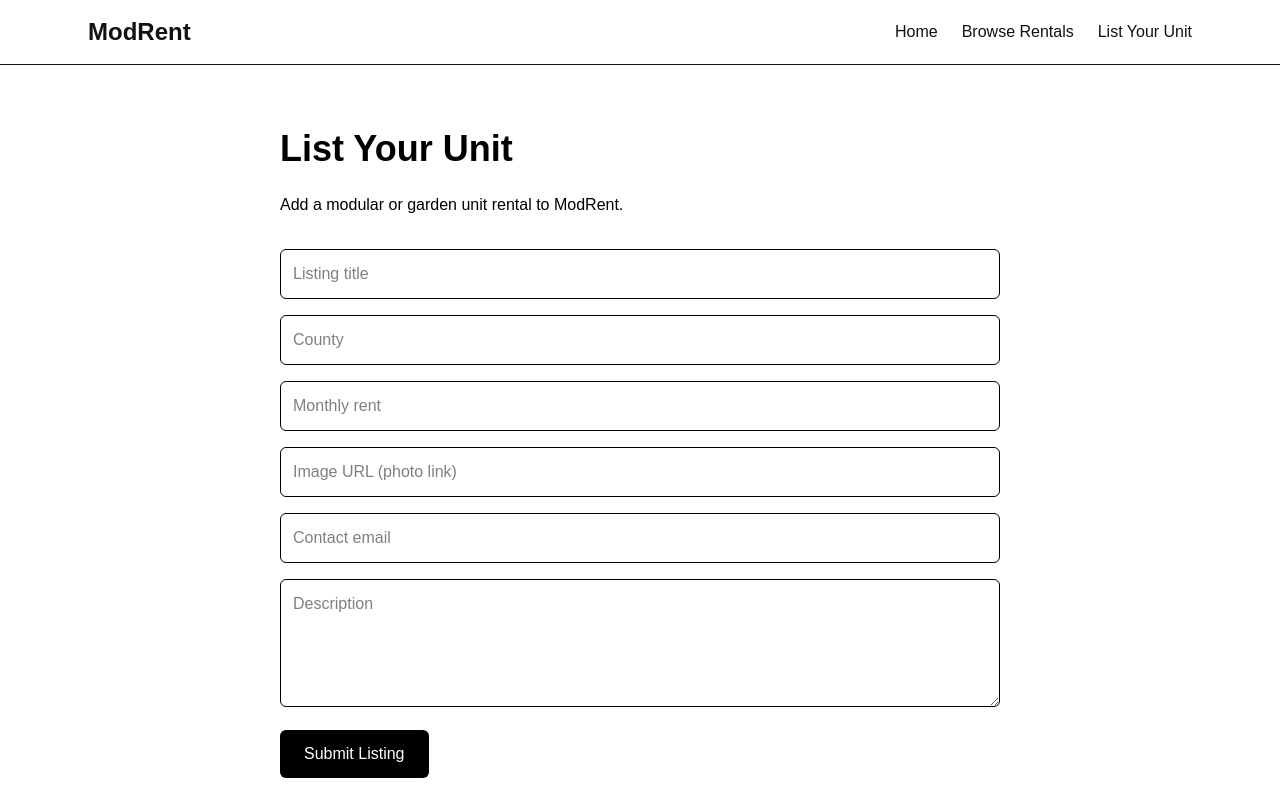
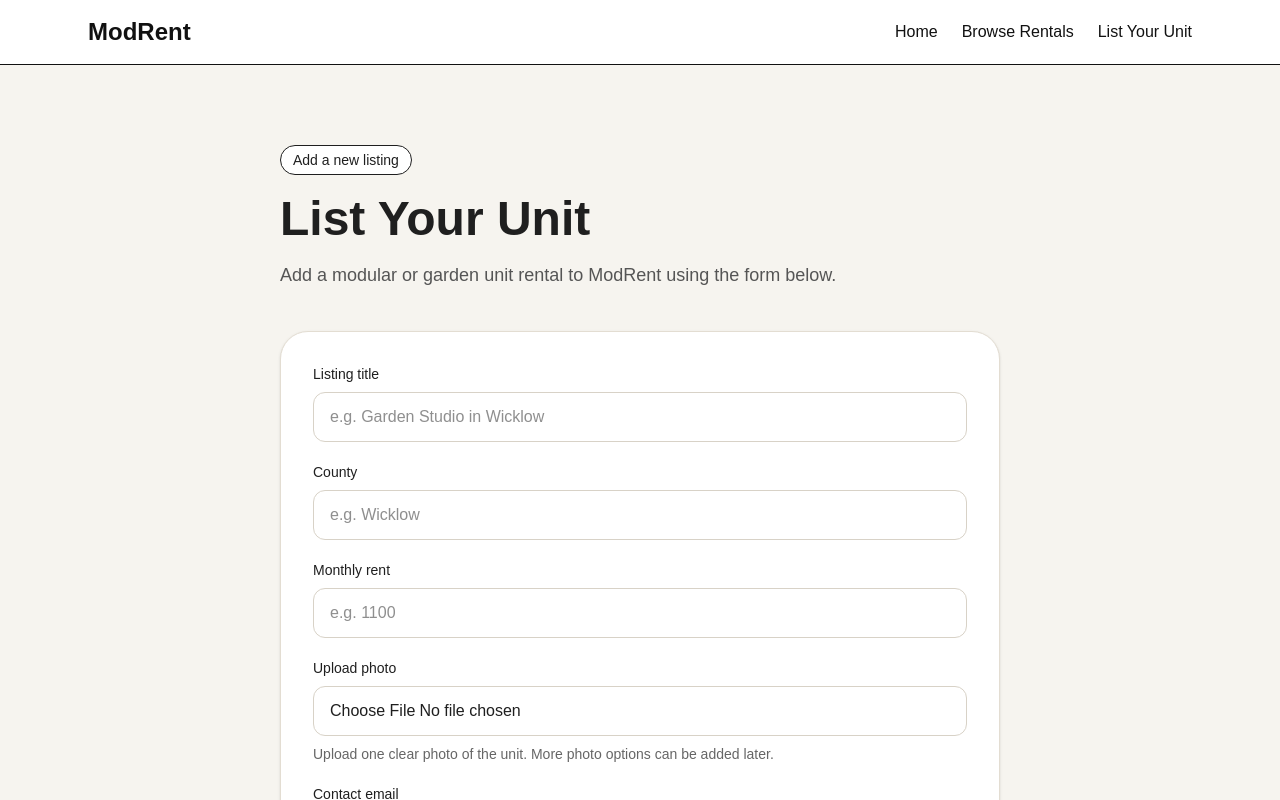
Before and after one commit to ZD12393/modrent, a Next.js app: page /create in a window 1280 px wide. Shown: the top 800 px of the page. Built offline with nearby package versions, Linux system fonts and the light colour scheme; no server answers.

Commit message:
Added photo upload and listing improvements

```diff
--- a/app/create/page.tsx
+++ b/app/create/page.tsx
@@ -1,111 +1,192 @@
 "use client";
 
 import { useState } from "react";
+import { supabase } from "@/lib/supabase";
 
 export default function CreatePage() {
   const [title, setTitle] = useState("");
   const [county, setCounty] = useState("");
   const [rent, setRent] = useState("");
-  const [imageUrl, setImageUrl] = useState("");
+  const [photo, setPhoto] = useState<File | null>(null);
   const [description, setDescription] = useState("");
   const [email, setEmail] = useState("");
+  const [saving, setSaving] = useState(false);
 
-  const handleSubmit = (e: React.FormEvent) => {
+  const handleSubmit = async (e: React.FormEvent) => {
     e.preventDefault();
+    setSaving(true);
 
-    const newListing = {
-      id: Date.now(),
+    let imageUrl = "";
+
+    if (photo) {
+      const fileExt = photo.name.split(".").pop();
+      const fileName = `${Date.now()}.${fileExt}`;
+      const filePath = `listings/${fileName}`;
+
+      const { error: uploadError } = await supabase.storage
+        .from("listing-photos")
+        .upload(filePath, photo);
+
+      if (uploadError) {
+        alert(`Photo upload failed: ${uploadError.message}`);
+        setSaving(false);
+        return;
+      }
+
+      const { data } = supabase.storage
+        .from("listing-photos")
+        .getPublicUrl(filePath);
+
+      imageUrl = data.publicUrl;
+    }
+
+    const { error } = await supabase.from("listings").insert([
+      {
         title,
         county,
         rent,
-      imageUrl,
+        image_url: imageUrl,
         description,
         email,
-    };
+      },
+    ]);
 
-    const existingListings = JSON.parse(
-      localStorage.getItem("modrentListings") || "[]"
-    );
-
-    existingListings.push(newListing);
-
-    localStorage.setItem("modrentListings", JSON.stringify(existingListings));
+    if (error) {
+      alert(`There was a problem saving the listing: ${error.message}`);
+      setSaving(false);
+      return;
+    }
 
     alert("Listing saved.");
 
     setTitle("");
     setCounty("");
     setRent("");
-    setImageUrl("");
+    setPhoto(null);
     setDescription("");
     setEmail("");
+    setSaving(false);
   };
 
   return (
-    <main className="min-h-screen bg-white text-black">
-      <div className="max-w-3xl mx-auto px-6 py-16">
-        <h1 className="text-4xl font-bold mb-6">List Your Unit</h1>
+    <main className="min-h-screen bg-[#f6f4ef] text-[#1f1f1f]">
+      <section className="max-w-3xl mx-auto px-6 py-20">
+        <div className="mb-10">
+          <div className="inline-block text-sm font-medium px-3 py-1 rounded-full bg-white border mb-5">
+            Add a new listing
+          </div>
 
-        <p className="mb-8">
-          Add a modular or garden unit rental to ModRent.
+          <h1 className="text-5xl font-semibold mb-4">List Your Unit</h1>
+
+          <p className="text-lg text-[#555] leading-8">
+            Add a modular or garden unit rental to ModRent using the form below.
           </p>
+        </div>
 
-        <form onSubmit={handleSubmit} className="space-y-4">
+        <form
+          onSubmit={handleSubmit}
+          className="bg-white border border-[#e3ddd2] rounded-[28px] p-8 shadow-sm space-y-5"
+        >
+          <div>
+            <label className="block text-sm font-medium mb-2">
+              Listing title
+            </label>
             <input
               type="text"
-            placeholder="Listing title"
+              placeholder="e.g. Garden Studio in Wicklow"
               value={title}
               onChange={(e) => setTitle(e.target.value)}
-            className="w-full border rounded-md p-3"
+              required
+              className="w-full border border-[#d8d2c7] rounded-xl px-4 py-3 outline-none focus:border-black"
             />
+          </div>
 
+          <div>
+            <label className="block text-sm font-medium mb-2">County</label>
             <input
               type="text"
-            placeholder="County"
+              placeholder="e.g. Wicklow"
               value={county}
               onChange={(e) => setCounty(e.target.value)}
-            className="w-full border rounded-md p-3"
+              required
+              className="w-full border border-[#d8d2c7] rounded-xl px-4 py-3 outline-none focus:border-black"
             />
+          </div>
 
+          <div>
+            <label className="block text-sm font-medium mb-2">
+              Monthly rent
+            </label>
             <input
               type="text"
-            placeholder="Monthly rent"
+              placeholder="e.g. 1100"
               value={rent}
               onChange={(e) => setRent(e.target.value)}
-            className="w-full border rounded-md p-3"
+              required
+              className="w-full border border-[#d8d2c7] rounded-xl px-4 py-3 outline-none focus:border-black"
             />
+          </div>
 
+          <div>
+            <label className="block text-sm font-medium mb-2">
+              Upload photo
+            </label>
             <input
-            type="text"
-            placeholder="Image URL (photo link)"
-            value={imageUrl}
-            onChange={(e) => setImageUrl(e.target.value)}
-            className="w-full border rounded-md p-3"
+              type="file"
+              accept="image/*"
+              onChange={(e) => setPhoto(e.target.files?.[0] || null)}
+              className="w-full border border-[#d8d2c7] rounded-xl px-4 py-3 bg-white"
             />
+            <p className="text-sm text-[#666] mt-2">
+              Upload one clear photo of the unit. More photo options can be
+              added later.
+            </p>
+          </div>
 
+          <div>
+            <label className="block text-sm font-medium mb-2">
+              Contact email
+            </label>
             <input
               type="email"
-            placeholder="Contact email"
+              placeholder="e.g. hello@example.ie"
               value={email}
               onChange={(e) => setEmail(e.target.value)}
-            className="w-full border rounded-md p-3"
+              required
+              className="w-full border border-[#d8d2c7] rounded-xl px-4 py-3 outline-none focus:border-black"
             />
+          </div>
 
+          <div>
+            <label className="block text-sm font-medium mb-2">
+              Description
+            </label>
             <textarea
-            placeholder="Description"
+              placeholder="Describe the unit"
               value={description}
               onChange={(e) => setDescription(e.target.value)}
-            className="w-full border rounded-md p-3 h-32"
+              required
+              className="w-full border border-[#d8d2c7] rounded-xl px-4 py-3 h-36 outline-none focus:border-black"
             />
+          </div>
 
           <button
             type="submit"
-            className="bg-black text-white px-6 py-3 rounded-md"
+            disabled={saving}
+            style={{
+              backgroundColor: "#1f1f1f",
+              color: "#ffffff",
+              padding: "16px 28px",
+              borderRadius: "14px",
+              display: "inline-block",
+              fontWeight: 600,
+              opacity: saving ? 0.6 : 1,
+            }}
           >
-            Submit Listing
+            {saving ? "Saving..." : "Submit Listing"}
           </button>
         </form>
-      </div>
+      </section>
     </main>
   );
 }
--- a/app/page.tsx
+++ b/app/page.tsx
@@ -1,72 +1,120 @@
 export default function Home() {
   return (
-    <main className="min-h-screen bg-white text-black">
-      <div className="max-w-6xl mx-auto px-6 py-16">
-        <div className="mb-20">
-          <h1 className="text-5xl md:text-6xl font-bold mb-6">ModRent</h1>
+    <main className="min-h-screen bg-[#f6f4ef] text-[#1f1f1f]">
+      <section className="max-w-6xl mx-auto px-6 py-20">
+        <div className="grid lg:grid-cols-2 gap-14 items-center">
+          <div>
+            <div className="inline-block text-sm font-medium px-3 py-1 rounded-full bg-white border mb-6">
+              Ireland’s modular rental marketplace
+            </div>
 
-          <p className="text-xl md:text-2xl max-w-3xl mb-8">
-            A simpler place to find and list modular and garden unit rentals in
-            Ireland.
+            <h1 className="text-5xl md:text-6xl font-semibold leading-tight mb-6">
+              Find and list modular units for rent, all in one place.
+            </h1>
+
+            <p className="text-lg md:text-xl text-[#555] max-w-xl mb-8 leading-8">
+              ModRent is a dedicated platform for modular and garden unit
+              rentals in Ireland, designed to make listings clearer, simpler,
+              and easier to understand.
             </p>
 
-          <div className="flex flex-col sm:flex-row gap-4">
+            <div className="flex flex-col sm:flex-row gap-4 mb-8">
               <a
                 href="/listings"
-              className="bg-black text-white px-6 py-3 rounded-md text-center"
+                style={{
+                  backgroundColor: "#1f1f1f",
+                  color: "#ffffff",
+                  padding: "16px 28px",
+                  borderRadius: "14px",
+                  display: "inline-block",
+                  textAlign: "center",
+                  fontWeight: 600,
+                  minWidth: "170px",
+                }}
               >
                 Browse Rentals
               </a>
 
               <a
                 href="/create"
-              className="border border-black px-6 py-3 rounded-md text-center"
+                style={{
+                  backgroundColor: "#ffffff",
+                  color: "#1f1f1f",
+                  padding: "16px 28px",
+                  borderRadius: "14px",
+                  display: "inline-block",
+                  textAlign: "center",
+                  fontWeight: 600,
+                  border: "1px solid #d7d2c8",
+                  minWidth: "170px",
+                }}
               >
                 List Your Unit
               </a>
             </div>
+
+            <div className="grid grid-cols-3 gap-4 max-w-lg">
+              <div className="bg-white border border-[#e3ddd2] rounded-2xl p-4">
+                <p className="text-2xl font-semibold">Clear</p>
+                <p className="text-sm text-[#666] mt-1">Dedicated listings</p>
               </div>
 
-        <div className="grid md:grid-cols-3 gap-6 mb-20">
-          <div className="border rounded-lg p-6">
-            <h2 className="text-2xl font-semibold mb-3">Clear Listings</h2>
-            <p>
-              Modular and garden unit rentals in one place, without having to
-              search across multiple property websites.
-            </p>
+              <div className="bg-white border border-[#e3ddd2] rounded-2xl p-4">
+                <p className="text-2xl font-semibold">Simple</p>
+                <p className="text-sm text-[#666] mt-1">Easy to browse</p>
               </div>
 
-          <div className="border rounded-lg p-6">
-            <h2 className="text-2xl font-semibold mb-3">Simple to Use</h2>
-            <p>
-              Owners can add a listing quickly, and renters can browse available
-              units in a clean, focused format.
-            </p>
+              <div className="bg-white border border-[#e3ddd2] rounded-2xl p-4">
+                <p className="text-2xl font-semibold">Focused</p>
+                <p className="text-sm text-[#666] mt-1">One rental category</p>
               </div>
-
-          <div className="border rounded-lg p-6">
-            <h2 className="text-2xl font-semibold mb-3">Transparent</h2>
-            <p>
-              Listings can clearly explain that they operate within a
-              Rent-a-Room style arrangement and that tax treatment depends on
-              current Irish rules.
-            </p>
             </div>
           </div>
 
-        <div className="border rounded-lg p-8">
-          <h2 className="text-3xl font-bold mb-4">Why ModRent?</h2>
-          <p className="mb-4">
-            ModRent is designed to make this new rental category easier to
-            understand for both owners and renters.
-          </p>
-          <p>
-            Instead of trawling through general property platforms, users can
-            come to one dedicated place built specifically for modular and
-            garden unit rentals.
-          </p>
+          <div className="bg-white border border-[#e6e0d5] rounded-[28px] p-6 shadow-sm">
+            <div className="rounded-[22px] overflow-hidden mb-5">
+              <img
+                src="https://images.unsplash.com/photo-1505693416388-ac5ce068fe85?auto=format&fit=crop&w=1200&q=80"
+                alt="Interior of modular rental"
+                className="w-full h-[360px] object-cover"
+              />
+            </div>
+
+            <div className="flex items-start justify-between gap-4 mb-4">
+              <div>
+                <h2 className="text-2xl font-semibold mb-1">
+                  Garden Studio in Wicklow
+                </h2>
+                <p className="text-[#666]">Wicklow</p>
+              </div>
+
+              <div className="text-right">
+                <p className="text-2xl font-semibold">€1,100</p>
+                <p className="text-sm text-[#666]">per month</p>
               </div>
             </div>
+
+            <div className="flex flex-wrap gap-2 mb-4">
+              <span className="text-sm bg-[#f3efe7] px-3 py-1 rounded-full">
+                Modular unit
+              </span>
+              <span className="text-sm bg-[#f3efe7] px-3 py-1 rounded-full">
+                Private access
+              </span>
+              <span className="text-sm bg-[#f3efe7] px-3 py-1 rounded-full">
+                Self-contained
+              </span>
+            </div>
+
+            <a
+              href="/listings"
+              className="inline-block text-sm font-medium underline underline-offset-4"
+            >
+              View available rentals
+            </a>
+          </div>
+        </div>
+      </section>
     </main>
   );
 }
--- /dev/null
+++ b/lib/supabase.ts
@@ -0,0 +1,6 @@
+import { createClient } from "@supabase/supabase-js";
+
+const supabaseUrl = process.env.NEXT_PUBLIC_SUPABASE_URL!;
+const supabaseAnonKey = process.env.NEXT_PUBLIC_SUPABASE_ANON_KEY!;
+
+export const supabase = createClient(supabaseUrl, supabaseAnonKey);
--- a/package.json
+++ b/package.json
@@ -9,6 +9,7 @@
     "lint": "eslint"
   },
   "dependencies": {
+    "@supabase/supabase-js": "^2.104.0",
     "next": "16.2.4",
     "react": "19.2.4",
     "react-dom": "19.2.4"
```
Also changed, not shown: app/listings/[id]/page.tsx (+96 -41 lines), app/listings/page.tsx (+63 -24 lines), 1 other file (tests, documents, lock files or other folders). Lines whose indentation alone changed are shown as unchanged.
